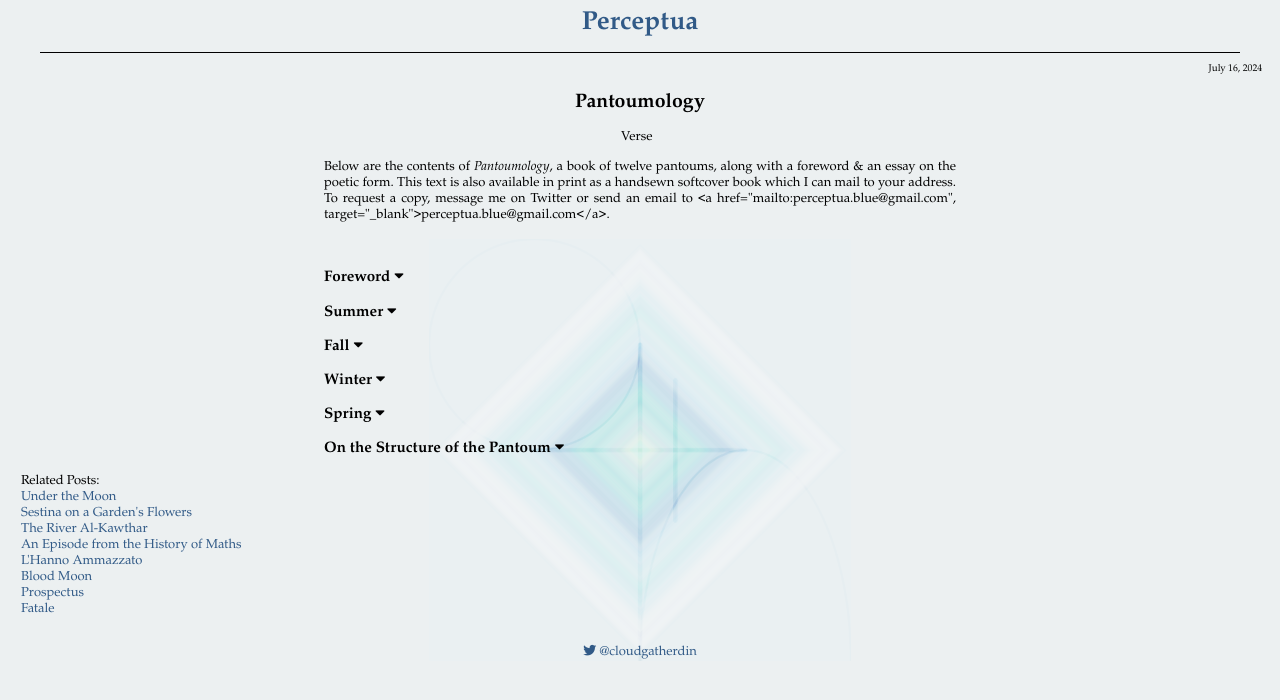
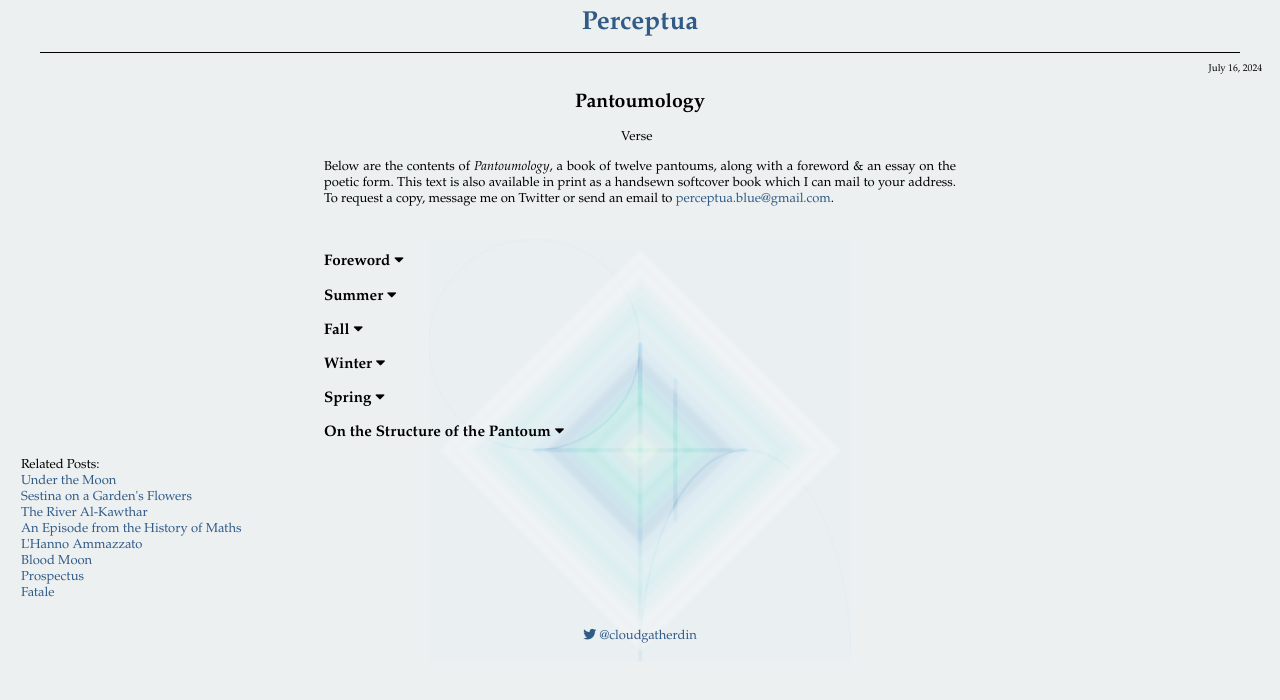
Before and after one commit to Perceptua/perceptua, a Jekyll site: the page built from _posts/2024-07-16-pantoumology.md, in a window 1280 px wide. Shown: the top 700 px of the page. Built offline with Jekyll 4.4.1, drawn with Linux system fonts in a browser that asks for light colours.

Commit message:
remove extraneous comma

```diff
--- a/_posts/2024-07-16-pantoumology.md
+++ b/_posts/2024-07-16-pantoumology.md
@@ -8,7 +8,7 @@ layout: post
 
 <div class="section-container" id="foreword-container">
     <p>
-        Below are the contents of <i>Pantoumology</i>, a book of twelve pantoums, along with a foreword & an essay on the poetic form. This text is also available in print as a handsewn softcover book which I can mail to your address. To request a copy, message me on Twitter or send an email to <a href="mailto:perceptua.blue@gmail.com", target="_blank">perceptua.blue@gmail.com</a>.
+        Below are the contents of <i>Pantoumology</i>, a book of twelve pantoums, along with a foreword & an essay on the poetic form. This text is also available in print as a handsewn softcover book which I can mail to your address. To request a copy, message me on Twitter or send an email to <a href="mailto:perceptua.blue@gmail.com" target="_blank">perceptua.blue@gmail.com</a>.
     </p>
     <br>
     <div class="section-header" id="foreword">
```
